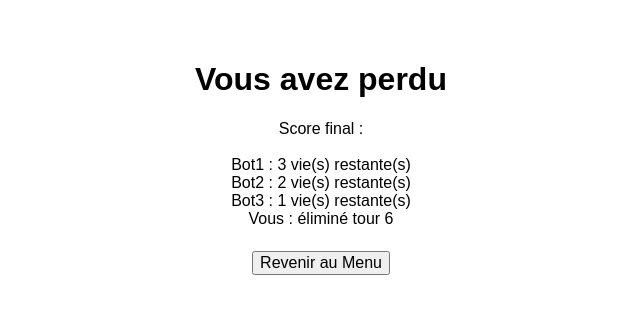
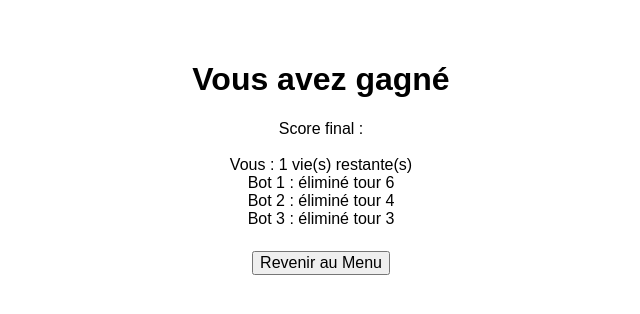
Before and after one commit to AntoineCairey/whist22, a React (Vite) app: page / in a window 1280 px wide. Both pictures are taken after a click on the button "Score (test)". Shown: the top 314 px of the page, without its empty margins (319-959 px from the left). Built offline with nearby package versions, Linux system fonts and the light colour scheme.

Commit message:
add game log and score page

```diff
--- a/src/App.jsx
+++ b/src/App.jsx
@@ -1,4 +1,5 @@
 import { useState } from "react";
+import { useImmer } from "use-immer";
 import { Outlet } from "react-router-dom";
 import "./App.css";
 
--- a/src/components/Player.jsx
+++ b/src/components/Player.jsx
@@ -1,7 +1,7 @@
 import Card from "./Card";
 
 export default function Player({ id, gameData, handleCardClick }) {
-  console.log(gameData);
+  //console.log(gameData);
   const {
     names,
     players,
--- a/src/pages/Game.jsx
+++ b/src/pages/Game.jsx
@@ -1,6 +1,6 @@
 import { useState, useEffect } from "react";
 import { useImmer } from "use-immer";
-import { useNavigate } from "react-router-dom";
+import { useNavigate, useOutletContext } from "react-router-dom";
 import Player from "../components/Player";
 import Card from "../components/Card";
 
@@ -9,6 +9,7 @@ export default function Game() {
   const startPlayersNb = 4;
   const startPlayers = [0, 1, 2, 3];
   const names = ["Vous", "Bot 1", "Bot 2", "Bot 3"];
+  const { setScore } = useOutletContext();
 
   const [round, setRound] = useState(1); // numero de la manche
   const [dealer, setDealer] = useState(
@@ -27,7 +28,7 @@ export default function Game() {
   const [bids, setBids] = useState(Array(startPlayersNb).fill(null)); // mises
   const [tricks, setTricks] = useState(Array(startPlayersNb).fill(0)); // plis gagnés
   const [cards, setCards] = useState(null); // cartes en main
-  const [elimTurn, setElimTurn] = useImmer(Array(startPlayersNb).fill(null)); // tour élimination
+  const [elimTurn, setElimTurn] = useState(Array(startPlayersNb).fill(null)); // tour élimination
 
   let cardsNb = 5 - ((round - 1) % 5); // nombre de cartes en main pour cette manche
   let players = life
@@ -51,19 +52,16 @@ export default function Game() {
   // fait jouer une nouvelle carte au bot dont c'est le tour puis passe au suivant
   // si fin de pli, détermine le gagnant
   useEffect(() => {
-    console.log("loading " + loading);
-    console.log("player " + player);
     if (loading === 0 || (loading === 1 && player === 0)) {
       return;
     }
     if (loading === 2 && player === firstPlayer) {
-      console.log("coucou");
       determineWinner(cardsPlayed);
       return;
     }
     const id = setInterval(() => {
-      console.log("test" + player);
       const cardIndex = Math.floor(Math.random() * cards[player].length);
+      console.log(`${names[player]} joue ${cards[player][cardIndex]}`);
       let newCardsPlayed = [...cardsPlayed];
       newCardsPlayed[player] = cards[player][cardIndex];
       setCardsPlayed(newCardsPlayed);
@@ -95,6 +93,7 @@ export default function Game() {
   useEffect(startGame, []);
 
   const distributeCards = (theDealer, theCardsNb) => {
+    console.log(`Distribution : ${theCardsNb} cartes par personne`);
     setCardsPlayed(Array(playersNb).fill(null));
     setTricks(Array(playersNb).fill(0));
     setFirstPlayer(nextPlayer(theDealer));
@@ -147,6 +146,7 @@ export default function Game() {
   };
 
   const finishTrick = (myCard) => {
+    console.log(`Vous jouez ${myCard}`);
     let theCardsPlayed = [...cardsPlayed];
     theCardsPlayed[0] = myCard;
     setCardsPlayed(theCardsPlayed);
@@ -162,8 +162,8 @@ export default function Game() {
   };
 
   const determineWinner = (theCardsPlayed) => {
-    console.log("coucou2");
     let winner = theCardsPlayed.indexOf(Math.max(...theCardsPlayed));
+    console.log(`${names[winner]} gagne le pli`);
     let theTricks = [...tricks];
     theTricks[winner]++;
     setTricks(theTricks);
@@ -177,32 +177,37 @@ export default function Game() {
   };
 
   const finishRound = (theTricks) => {
-    let theLife = [...life];
-    console.log(theLife);
+    const theLife = [...life];
+    const theElimTurn = [...elimTurn];
     for (let i = 0; i < playersNb; i++) {
       let damage = Math.abs(bids[i] - theTricks[i]);
+      if (damage > 0) {
+        console.log(`${names[i]} perd ${damage} vie(s)`);
+      }
       theLife[players[i]] = Math.max(theLife[players[i]] - damage, 0);
       if (theLife[players[i]] === 0) {
-        setElimTurn((draft) => {
-          draft[players[i]] = round;
-        });
-        console.log(`${players[i]} est éliminé`);
+        theElimTurn[players[i]] = round;
+        setElimTurn(theElimTurn);
+        console.log(`${names[players[i]]} est éliminé`);
         if (i === 0) {
-          console.log("vous avez perdu");
+          console.log("Vous avez perdu");
+          setScore({ names, life: theLife, elimTurn: theElimTurn });
+          navigate("/score");
         }
       }
     }
-    console.log(theLife);
     setLife(theLife);
     if (theLife.filter((item) => item > 0).length === 1) {
-      console.log("vous avez gagné");
+      console.log("Vous avez gagné");
+      setScore({ names, life: theLife, elimTurn: theElimTurn });
+      navigate("/score");
     } else if (theLife.filter((item) => item > 0).length === 0) {
-      console.log("aucun gagnant");
+      console.log("Aucun gagnant");
     } else {
       let next = dealer;
       do {
         next = dealer === startPlayersNb - 1 ? 0 : next + 1;
-        console.log("next : " + next);
+        //console.log("next : " + next);
       } while (theLife[next] === 0);
       setDealer(next);
       setRound(round + 1);
--- a/src/pages/Menu.jsx
+++ b/src/pages/Menu.jsx
@@ -4,32 +4,11 @@ export default function Menu() {
   const navigate = useNavigate();
   const { setScore } = useOutletContext();
 
-  const data = [
-    {
-      id: 0,
-      name: "Vous",
-      life: 0,
-      elimTurn: 6,
-    },
-    {
-      id: 1,
-      name: "Bot1",
-      life: 3,
-      elimTurn: 3,
-    },
-    {
-      id: 2,
-      name: "Bot2",
-      life: 2,
-      elimTurn: 5,
-    },
-    {
-      id: 3,
-      name: "Bot3",
-      life: 1,
-      elimTurn: 7,
-    },
-  ];
+  const data = {
+    names: ["Vous", "Bot 1", "Bot 2", "Bot 3"],
+    life: [1, 0, 0, 0],
+    elimTurn: [null, 6, 4, 3],
+  };
 
   return (
     <>
--- a/src/pages/Score.jsx
+++ b/src/pages/Score.jsx
@@ -4,23 +4,21 @@ export default function Score() {
   const navigate = useNavigate();
   const { score } = useOutletContext();
 
-  score?.sort((a, b) => b.elimTurn - a.elimTurn);
-  score?.sort((a, b) => b.life - a.life);
+  console.log(score);
+  const { names, life, elimTurn } = score || {};
 
   return (
     score && (
       <>
-        <h1>
-          Vous avez {score.find((p) => p.id === 0).life > 0 ? "gagné" : "perdu"}
-        </h1>
+        <h1>Vous avez {life[0] > 0 ? "gagné" : "perdu"}</h1>
         <div>Score final :</div>
         <br />
-        {score.map((p) => (
-          <div key={p.id}>
-            {p.name} :
-            {p.life > 0
-              ? ` ${p.life} vie(s) restante(s)`
-              : ` éliminé tour ${p.elimTurn}`}
+        {names.map((name, index) => (
+          <div key={index}>
+            {name} :
+            {life[index] > 0
+              ? ` ${life[index]} vie(s) restante(s)`
+              : ` éliminé tour ${elimTurn[index]}`}
           </div>
         ))}
         <br />
```
